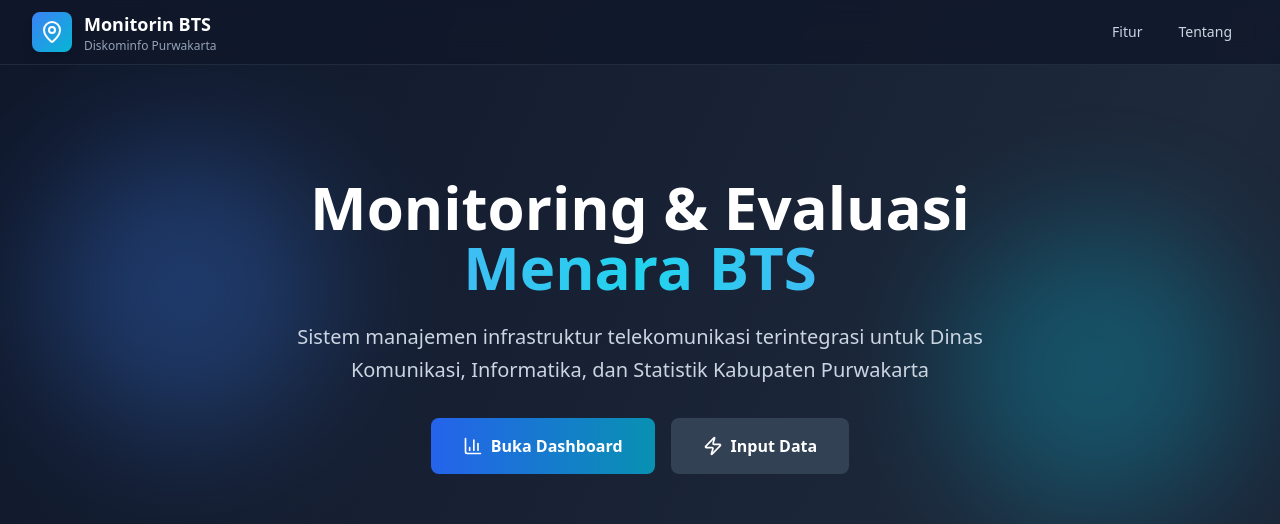
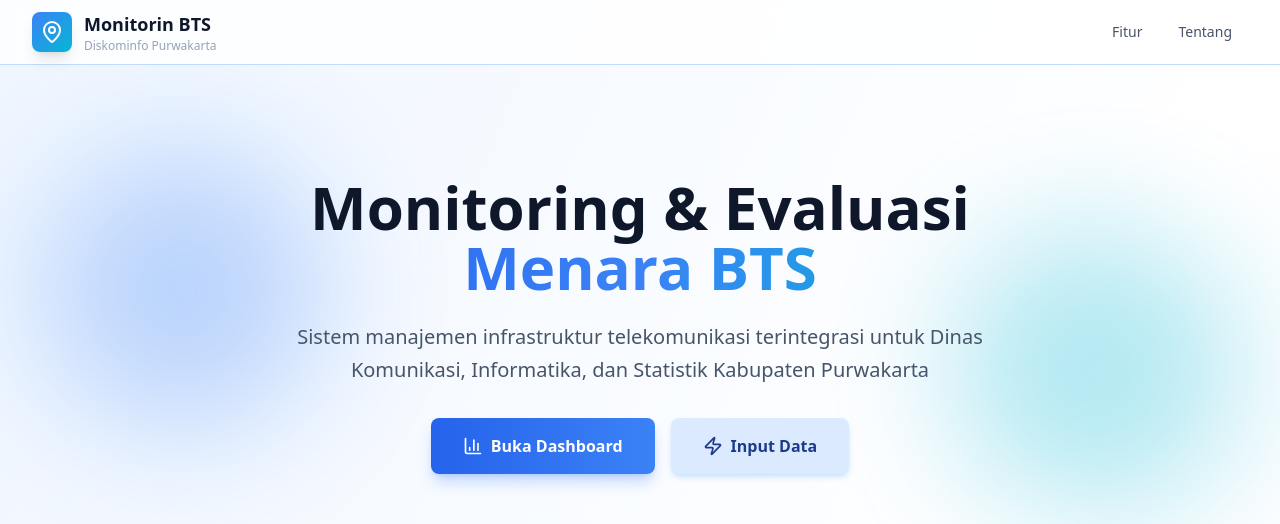
Before and after one commit to Ikiw97/monevBTS, a React (Vite) app: page / in a window 1280 px wide. Shown: the top 524 px of the page. Built offline with nearby package versions, Linux system fonts and the light colour scheme; no server answers.

Commit message:
Update Index page with light/dark theme support and blue colors
cgen-6f12de3a56114234a3e9e2d45c0e21a4

```diff
--- a/client/pages/Index.tsx
+++ b/client/pages/Index.tsx
@@ -3,9 +3,9 @@ import { MapPin, BarChart3, CheckCircle, AlertCircle, Zap, Users, TrendingUp } f
 
 export default function Index() {
   return (
-    <div className="min-h-screen bg-gradient-to-br from-slate-900 via-slate-800 to-slate-900 text-white">
+    <div className="min-h-screen bg-gradient-to-br from-blue-50 via-white to-blue-50 dark:from-slate-900 dark:via-slate-800 dark:to-slate-900 text-slate-900 dark:text-white">
       {/* Header Navigation */}
-      <header className="sticky top-0 z-40 border-b border-slate-700/50 bg-slate-900/80 backdrop-blur-md">
+      <header className="sticky top-0 z-40 border-b border-blue-200 dark:border-slate-700/50 bg-white/80 dark:bg-slate-900/80 backdrop-blur-md">
         <div className="max-w-7xl mx-auto px-4 sm:px-6 lg:px-8">
           <div className="flex items-center justify-between h-16">
             <div className="flex items-center gap-3">
@@ -18,10 +18,10 @@ export default function Index() {
               </div>
             </div>
             <nav className="hidden md:flex items-center gap-1">
-              <a href="#fitur" className="px-4 py-2 rounded-lg text-sm font-medium text-slate-300 hover:bg-slate-800 transition-colors">
+              <a href="#fitur" className="px-4 py-2 rounded-lg text-sm font-medium text-slate-600 dark:text-slate-300 hover:bg-blue-100 dark:hover:bg-slate-800 transition-colors">
                 Fitur
               </a>
-              <a href="#tentang" className="px-4 py-2 rounded-lg text-sm font-medium text-slate-300 hover:bg-slate-800 transition-colors">
+              <a href="#tentang" className="px-4 py-2 rounded-lg text-sm font-medium text-slate-600 dark:text-slate-300 hover:bg-blue-100 dark:hover:bg-slate-800 transition-colors">
                 Tentang
               </a>
             </nav>
@@ -38,26 +38,26 @@ export default function Index() {
 
         <div className="relative max-w-7xl mx-auto px-4 sm:px-6 lg:px-8 py-20 sm:py-28">
           <div className="text-center max-w-3xl mx-auto">
-            <h2 className="text-5xl sm:text-6xl font-bold mb-6 leading-tight">
+            <h2 className="text-5xl sm:text-6xl font-bold mb-6 leading-tight text-slate-900 dark:text-white">
               Monitoring & Evaluasi
-              <span className="block bg-gradient-to-r from-blue-400 via-cyan-400 to-blue-400 bg-clip-text text-transparent">
+              <span className="block bg-gradient-to-r from-blue-600 via-blue-500 to-cyan-500 dark:from-blue-400 dark:via-cyan-400 dark:to-blue-400 bg-clip-text text-transparent">
                 Menara BTS
               </span>
             </h2>
-            <p className="text-xl text-slate-300 mb-8 leading-relaxed">
+            <p className="text-xl text-slate-600 dark:text-slate-300 mb-8 leading-relaxed">
               Sistem manajemen infrastruktur telekomunikasi terintegrasi untuk Dinas Komunikasi, Informatika, dan Statistik Kabupaten Purwakarta
             </p>
             <div className="flex flex-col sm:flex-row gap-4 justify-center">
               <Link
                 to="/dashboard"
-                className="inline-flex items-center justify-center gap-2 bg-gradient-to-r from-blue-600 to-cyan-600 hover:from-blue-700 hover:to-cyan-700 text-white px-8 py-4 rounded-lg font-semibold transition-all hover:shadow-lg hover:shadow-cyan-500/20"
+                className="inline-flex items-center justify-center gap-2 bg-gradient-to-r from-blue-600 to-blue-500 dark:from-blue-600 dark:to-cyan-600 hover:from-blue-700 hover:to-blue-600 dark:hover:from-blue-700 dark:hover:to-cyan-700 text-white px-8 py-4 rounded-lg font-semibold transition-all shadow-lg shadow-blue-500/30 dark:shadow-cyan-500/20 hover:shadow-xl hover:shadow-blue-600/40 dark:hover:shadow-cyan-500/30"
               >
                 <BarChart3 className="w-5 h-5" />
                 Buka Dashboard
               </Link>
               <Link
                 to="/data-entry"
-                className="inline-flex items-center justify-center gap-2 bg-slate-700 hover:bg-slate-600 text-white px-8 py-4 rounded-lg font-semibold transition-all"
+                className="inline-flex items-center justify-center gap-2 bg-blue-100 dark:bg-slate-700 hover:bg-blue-200 dark:hover:bg-slate-600 text-blue-900 dark:text-white px-8 py-4 rounded-lg font-semibold transition-all shadow-md shadow-blue-300/40 dark:shadow-none"
               >
                 <Zap className="w-5 h-5" />
                 Input Data
```
